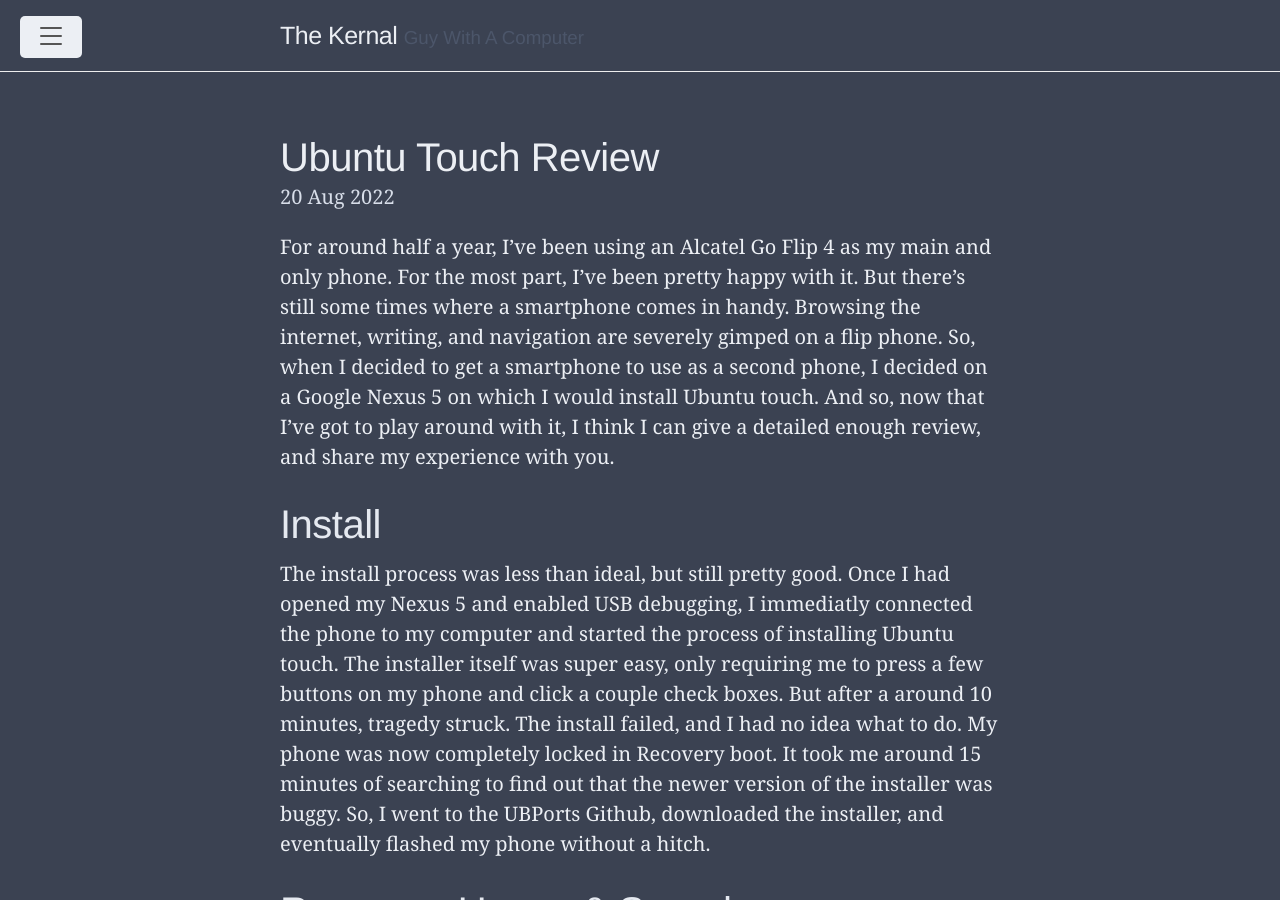
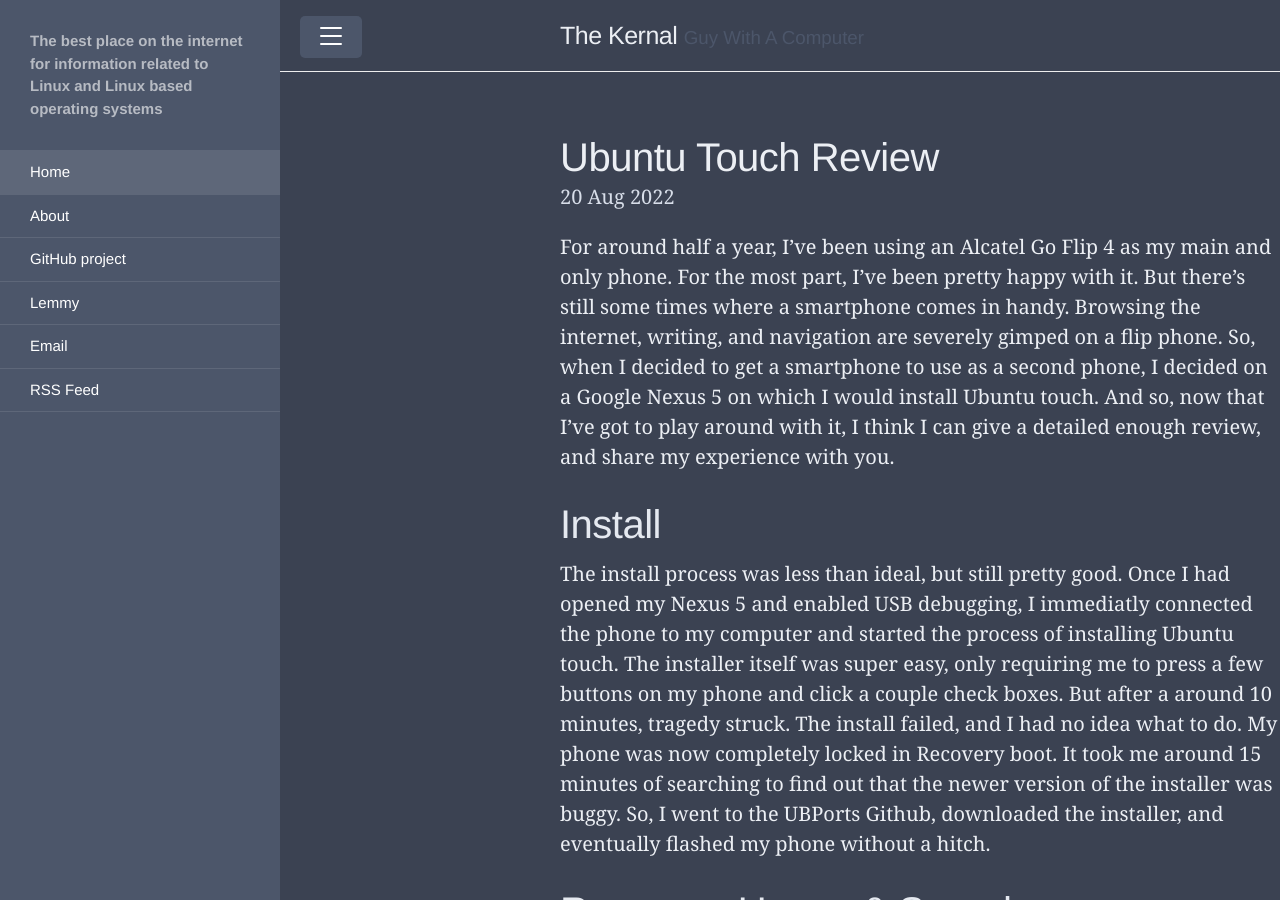
Before and after one commit to TheKernalBlog/TheKernalBlog, a Jekyll site: the page built from index.html, in a window 1280 px wide and 900 px high. Built offline with Jekyll 4.4.1, drawn with Linux system fonts in a browser that asks for light colours; the list of posts is cut into pages by our own code.

Commit message:
Update sidebar.html

```diff
--- a/_includes/sidebar.html
+++ b/_includes/sidebar.html
@@ -1,7 +1,7 @@
 <!-- Target for toggling the sidebar `.sidebar-checkbox` is for regular
      styles, `#sidebar-checkbox` for behavior. -->
 <!-- Toggleable sidebar -->
-<!-- <input type="checkbox" class="sidebar-checkbox" id="sidebar-checkbox" {% if page.title =="Home" %}checked{% endif %}> -->
+<input type="checkbox" class="sidebar-checkbox" id="sidebar-checkbox" {% if page.title =="Home" %}checked{% endif %}>
 
 <div class="sidebar" id="sidebar">
   <div class="sidebar-item">
```
